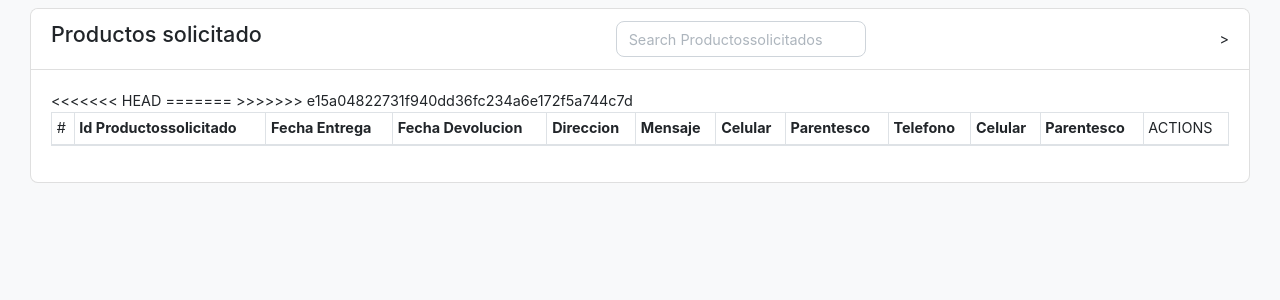
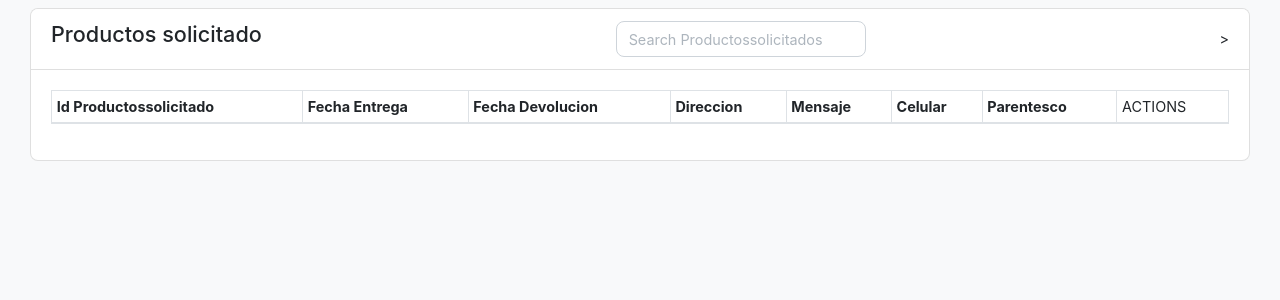
Before and after one commit to Joseph-RMM/Desarrollo-Web-Integral, a Laravel app: page /detallesdelproducto in a window 1280 px wide. Shown: the part 118-418 px from the top of the page. Run offline with Laravel 8, Linux system fonts and the light colour scheme; the visitor is signed in with stand-in values (Sample User, id 1); data that the repository does not hold is empty; parts of the project's set-up code (start-up, migrations or seed data) failed here and were passed over; some libraries are stand-ins or nearby versions.

Commit message:
detalle en merge corregido

```diff
--- a/prestamo/resources/views/livewire/detallesdelprestamo/view.blade.php
+++ b/prestamo/resources/views/livewire/detallesdelprestamo/view.blade.php
@@ -26,33 +26,23 @@
 					<table class="table table-bordered table-sm">
 						<thead class="thead">
 							<tr>
-								<td>#</td>
 								<th>Id Productossolicitado</th>
 								<th>Fecha Entrega</th>
 								<th>Fecha Devolucion</th>
-<<<<<<< HEAD
 								<th>Direccion</th>
 								<th>Mensaje</th>
 								<th>Celular</th>
 								<th>Parentesco</th>
-=======
-
-								<th>Telefono</th>
-								<th>Celular</th>
-								<th>Parentesco</th>
-
->>>>>>> e15a04822731f940dd36fc234a6e172f5a744c7d
 								<td>ACTIONS</td>
 							</tr>
 						</thead>
 						<tbody>
 							@foreach($productossolicitados as $row)
 							<tr>
-								<td>{{ $loop->iteration }}</td>
 								<td width="40"><img class="card-img-top" src="{{ $row->foto }}"></td>
 								<td>{{ $row->fecha_entrega }}</td>
 								<td>{{ $row->fecha_devolucion }}</td>
-
+								<td>{{ $row->direccion }}</td>
 								<td>{{ $row->telefono }}</td>
 								<td>{{ $row->celular }}</td>
 								<td>{{ $row->parentesco }}</td>
```
